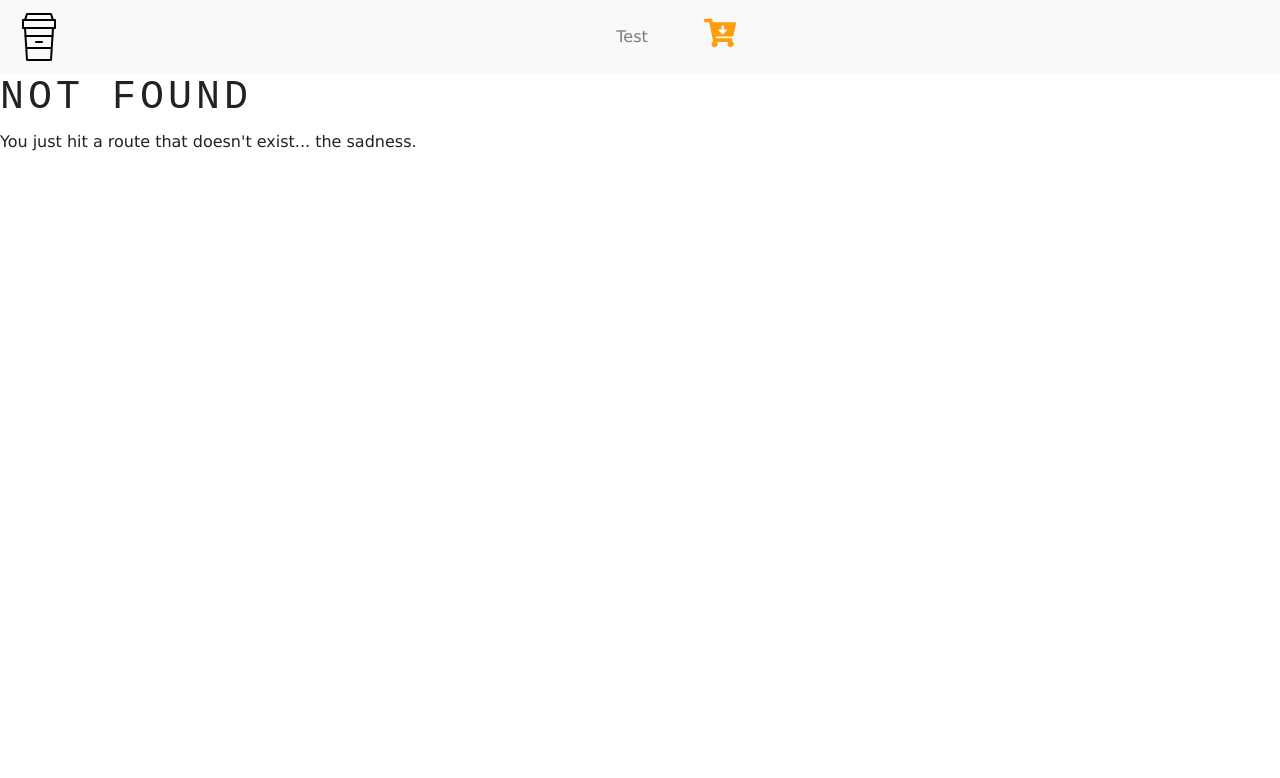
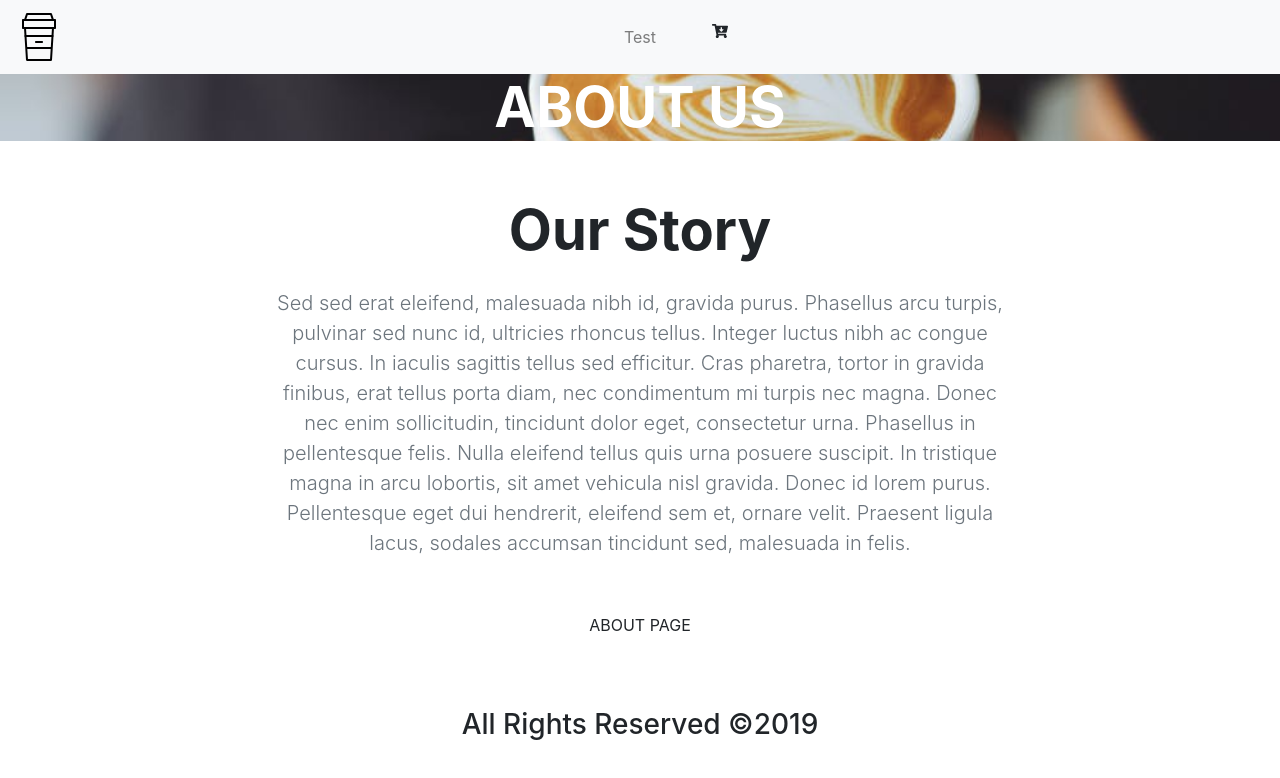
Before and after one commit to nickpizzo/regular-joes, a Gatsby site: page /about in a window 1280 px wide. Before the commit this address had no page. Built offline with nearby package versions, Linux system fonts and the light colour scheme; Gatsby itself is replaced by a stand-in of ours.

Commit message:
about page

```diff
--- a/package.json
+++ b/package.json
@@ -5,6 +5,7 @@
   "version": "0.1.0",
   "author": "Kyle Mathews <mathews.kyle@gmail.com>",
   "dependencies": {
+    "bootstrap": "^4.3.1",
     "gatsby": "^2.1.19",
     "gatsby-background-image": "^0.2.42",
     "gatsby-image": "^2.0.30",
--- /dev/null
+++ b/src/components/Globals/Footer.js
@@ -0,0 +1,17 @@
+import React from "react"
+
+export default function Footer() {
+  return (
+    <footer className="footer py-3">
+      <div className="container">
+        <div className="row">
+          <div className="col-10 mx-auto col-md-6 text-yellow text-center text-capitalize">
+            <h3>
+              all rights reserved &copy;{new Date().getFullYear().toString()}
+            </h3>
+          </div>
+        </div>
+      </div>
+    </footer>
+  )
+}
--- a/src/components/layout.css
+++ b/src/components/layout.css
@@ -32,7 +32,8 @@ h6 {
   font-size: 2rem;
 }
 
-.default-background {
+.default-background,
+.about-background {
   min-height: 100vh;
   display: flex;
   align-items: center;
@@ -40,6 +41,9 @@ h6 {
   background: linear-gradient(rgba(255, 158, 9, 0.5), rgba(255, 158, 9, 0.5));
   background-position: center;
   background-size: cover;
+}
+.about-background {
+  min-height: 60vh;
 }
 
 .btn-yellow {
@@ -51,3 +55,6 @@ h6 {
   background: var(--mainYellow);
   border-color: var(--mainBrown) !important;
 }
+.footer {
+  background: var(--mainBrown);
+}
--- a/src/components/layout.js
+++ b/src/components/layout.js
@@ -5,17 +5,19 @@
  * See: https://www.gatsbyjs.org/docs/static-query/
  */
 
+import "bootstrap/dist/css/bootstrap.css"
 import PropTypes from "prop-types"
 import React from "react"
 import "./bootstrap.min.css"
+import Footer from "./Globals/Footer"
 import Navbar from "./Globals/Navbar"
-import "./layout.css"
 
 const Layout = ({ children }) => (
   <>
     <Navbar />
 
     {children}
+    <Footer />
   </>
 )
 
--- /dev/null
+++ b/src/pages/about.js
@@ -0,0 +1,32 @@
+import { graphql } from "gatsby"
+import React from "react"
+import HeroSection from "../components/Globals/HeroSection"
+import Info from "../components/Home/Info"
+import Layout from "../components/layout"
+import SEO from "../components/seo"
+
+export const query = graphql`
+  {
+    img: file(relativePath: { eq: "about-background.jpeg" }) {
+      childImageSharp {
+        fluid {
+          ...GatsbyImageSharpFluid_tracedSVG
+        }
+      }
+    }
+  }
+`
+
+const AboutPage = ({ data }) => (
+  <Layout>
+    <SEO title="About" keywords={[`gatsby`, `application`, `react`]} />
+    <HeroSection
+      img={data.img.childImageSharp.fluid}
+      title="about us"
+      styleClass="about-background"
+    />
+    <Info />
+  </Layout>
+)
+
+export default AboutPage
```
Also changed, not shown: 1 other file.
